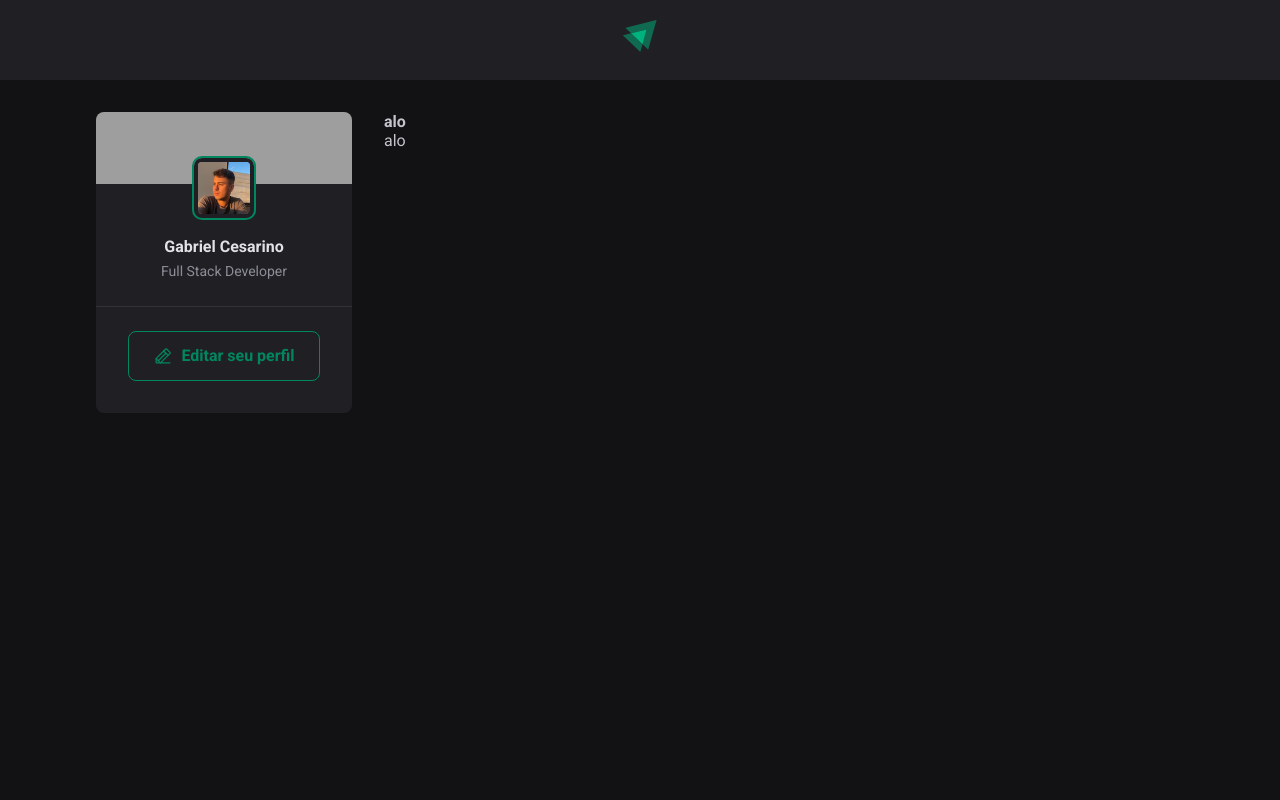
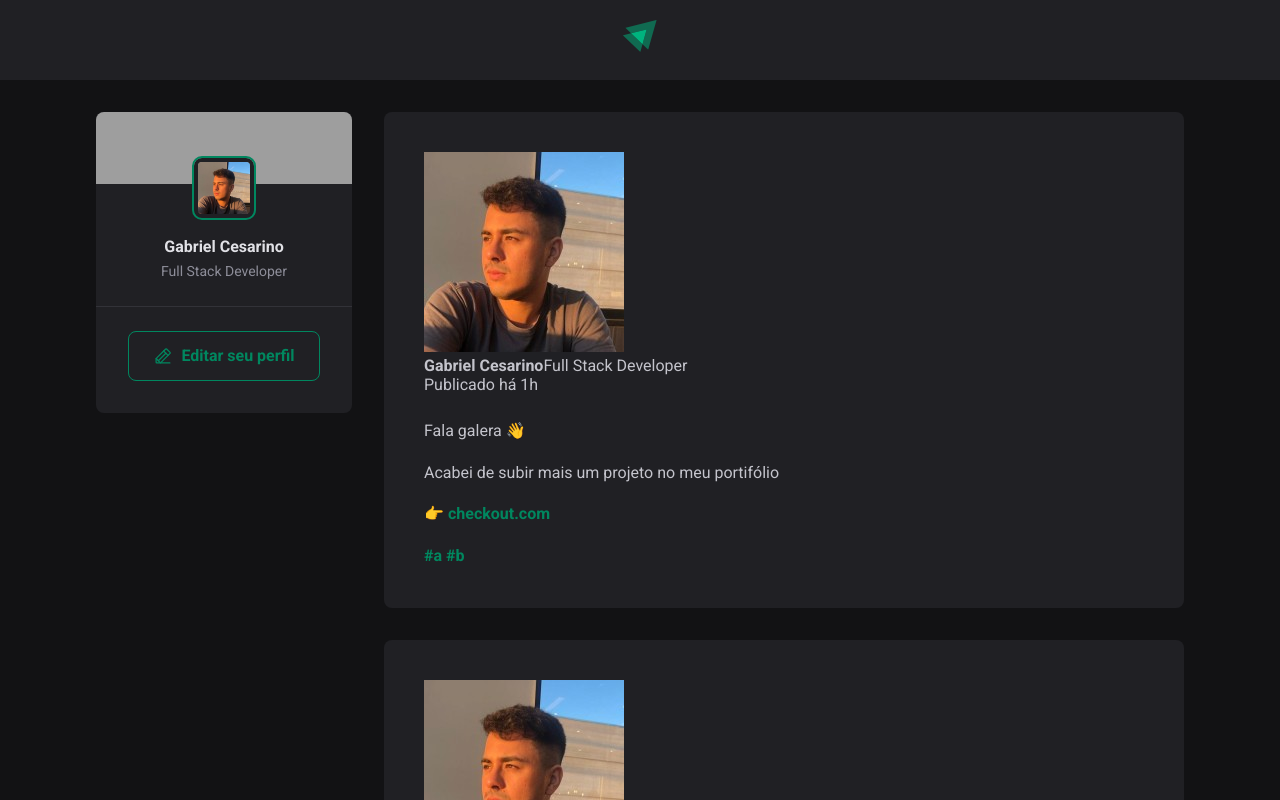
Before and after one commit to gabrielCesarino/ignite-feed, a React (Vite) app: page / in a window 1280 px wide. Shown: the top 800 px of the page. Built offline with nearby package versions, Linux system fonts and the light colour scheme; grey boxes are pictures that could not be loaded.

Commit message:
style: post content

```diff
--- a/src/App.jsx
+++ b/src/App.jsx
@@ -1,8 +1,9 @@
 import { Header } from "./components/Header"
-import { Post } from "./Post"
+import { Post } from "./components/Post"
+import { Sidebar } from "./components/Sidebar"
+
 import './global.scss'
 import styles from './App.module.scss'
-import { Sidebar } from "./components/Sidebar"
 
 function App() {
   return (
@@ -12,6 +13,7 @@ function App() {
       <Sidebar />
       <main>
         <Post author="alo" content="alo" />
+        <Post author="alo" content="alo" />
       </main>
     </div>
     </>
--- a/src/Post.jsx
+++ /dev/null
@@ -1,8 +0,0 @@
-export function Post({ author, content }) {
-    return (
-        <>
-            <strong>{author}</strong>
-            <p>{content} </p>
-        </>
-    )
-}
--- /dev/null
+++ b/src/components/Post.jsx
@@ -0,0 +1,31 @@
+import styles from './Post.module.scss';
+import ProfileImg from '../assets/profile.jpeg'
+
+export function Post () {
+    return (
+        <article className={styles.post}>
+            <header>
+                <div className={styles.author}>
+                    <img src={ProfileImg} />
+                    <div className={styles.authorInfo}>
+                        <strong>Gabriel Cesarino</strong>
+                        <span>Full Stack Developer</span>
+                    </div>
+                </div>
+                <time dateTime='2023-01-01 08:12:59' title='1 de Janeiro às 8:12h'>
+                    Publicado há 1h
+                </time>
+            </header>
+
+            <div className={styles.content}>
+                <p>Fala galera 👋</p>
+                <p>Acabei de subir mais um projeto no meu portifólio</p>
+                <p>👉{" "}<a href="#">checkout.com</a></p>
+                <p>
+                    <a href="#">#a</a> {" "}
+                    <a href="#">#b</a>
+                </p>
+            </div>
+        </article>
+    )
+}
--- /dev/null
+++ b/src/components/Post.module.scss
@@ -0,0 +1,29 @@
+.post {
+    background: var(--gray-800);
+    border-radius: 8px;
+    padding: 2.5rem;
+
+    & + .post {
+        margin-top: 2rem;
+    }
+
+    .content {
+        line-height: 1.6;
+        color: var(--gray-300);
+        margin-top: 1.5rem;
+
+        p {
+            margin-top: 1rem;
+        }
+
+        a {
+            font-weight: bold;
+            color: var(--green-500);
+            text-decoration: none;
+
+            &:hover {
+                color: var(--green-300);
+            }
+        }
+    }
+}
--- a/src/global.scss
+++ b/src/global.scss
@@ -8,6 +8,7 @@
     --gray-800: #202024;
     --gray-900: #121214;
 
+    --green-300: #00B37E;
     --green-500: #00875f;
   }
 
```
